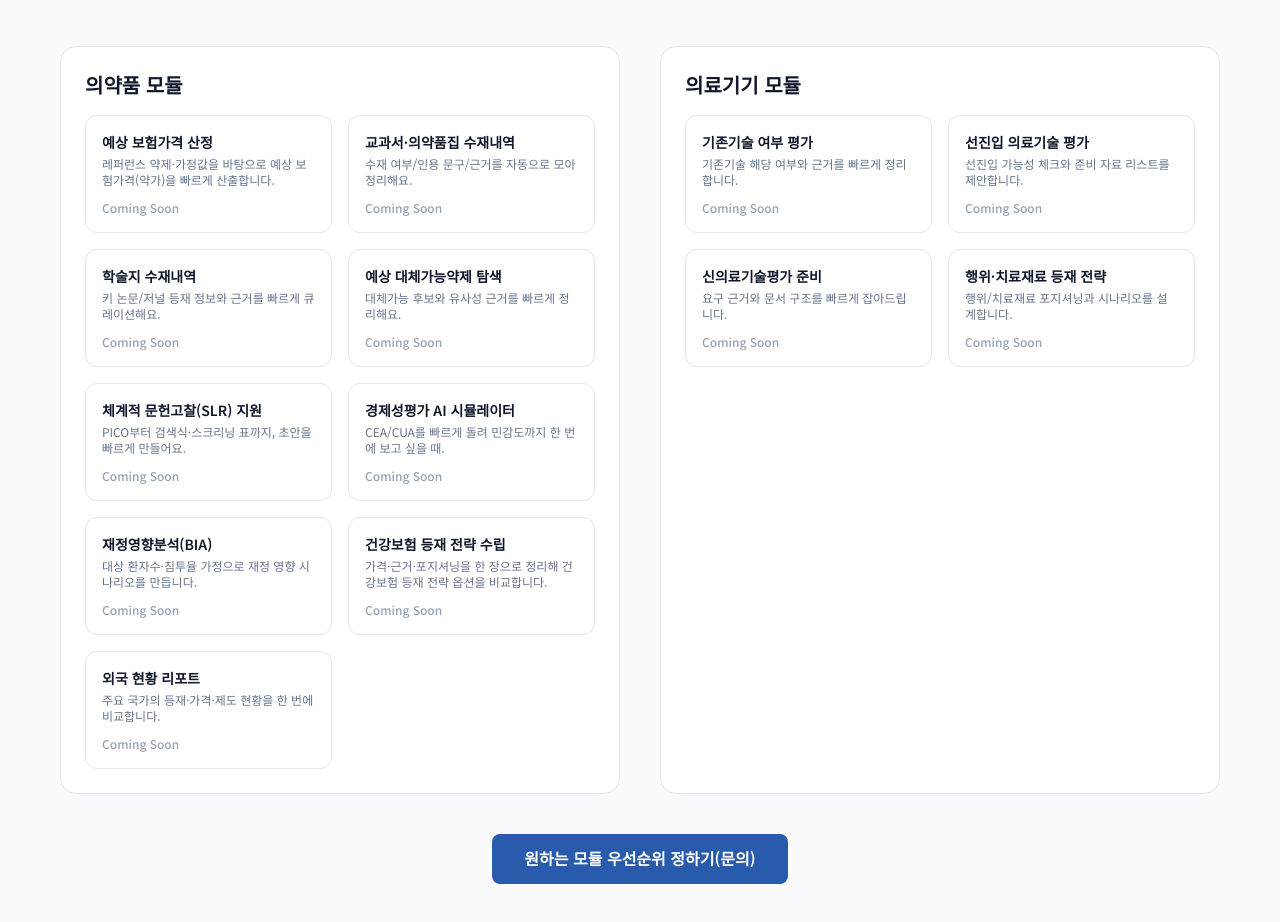
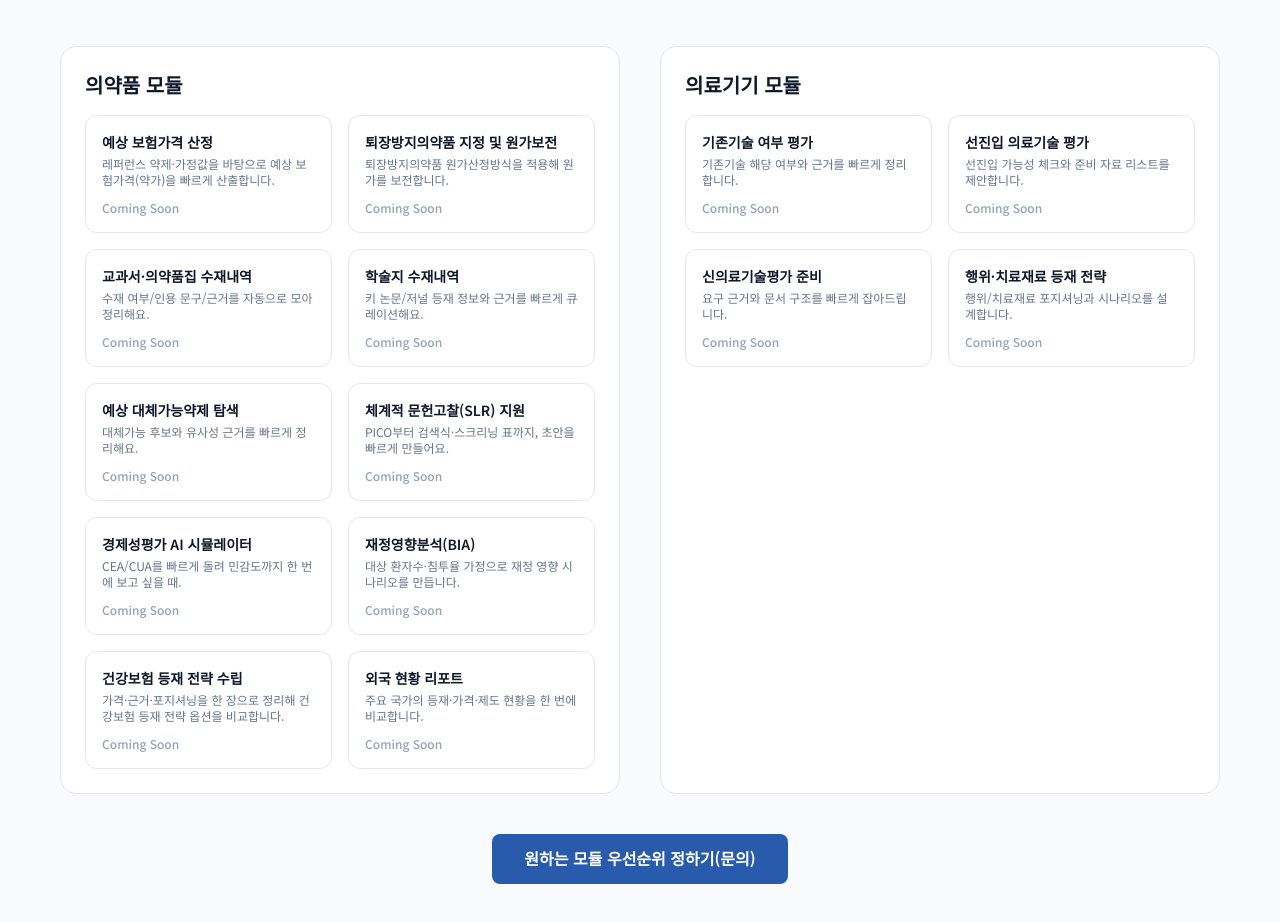
Before and after one commit to Gyoungmin-Ko/aguahealth-website, a React (Vite) app: page /ai-solutions in a window 1280 px wide. Shown: the part 1500-2422 px from the top of the page. Built offline with nearby package versions, Linux system fonts and the light colour scheme.

Commit message:
AI 솔루션: 퇴장방지의약품 지정 및 원가보전 모듈 추가

```diff
--- a/src/data/aiModules.js
+++ b/src/data/aiModules.js
@@ -19,6 +19,13 @@ export const aiModules = [
       '핵심 가정값 표(환산 단위/투여량/기간 등)',
       '리스크·대응 포인트 3가지',
     ],
+  },
+  {
+    id: 'drug-withdrawal-prevention',
+    category: '의약품',
+    title: '퇴장방지의약품 지정 및 원가보전',
+    tagline: '퇴장방지의약품 원가산정방식을 적용해 원가를 보전합니다.',
+    comingSoon: true,
   },
   {
     id: 'drug-listing-evidence',
```
Also changed, not shown: 3 other files (tests, documents, lock files or other folders).
